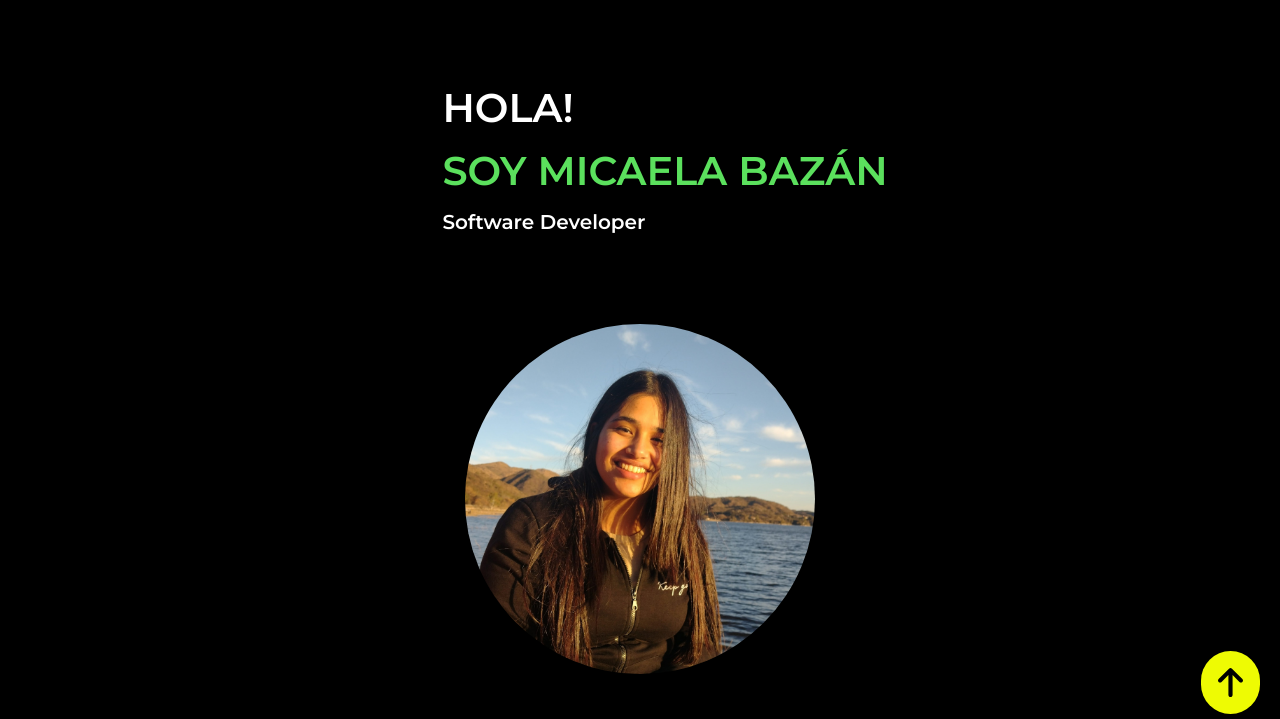
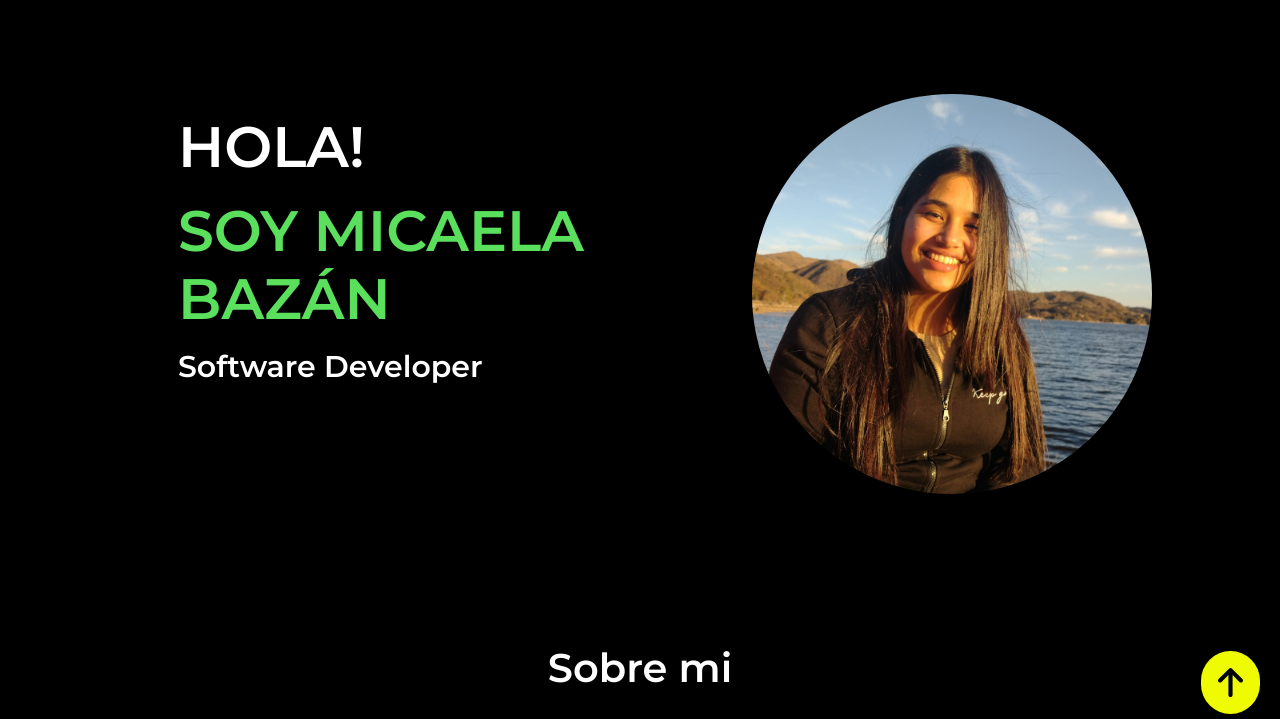
Before and after one commit to MicaBazan/my-portafolio, a website with bundled scripts: page index.html in a window 1280 px wide. Shown: the part 66-785 px from the top of the page. Built offline with nearby package versions, Linux system fonts and the light colour scheme.

Commit message:
home - desktop

```diff
--- a/assets/css/style.css
+++ b/assets/css/style.css
@@ -344,250 +344,47 @@ body{
     width: 25px;
 }
 
-/*
-.menu {
-    height: 65px;
-    width: 100vw;
-    display: flex;
-    justify-content: space-between;
-    align-items: center;
-}
-
-.contenedor-imagen-nav {
-    padding-left: 40px;
-}
-
-.contenedor-imagen-nav > img{
-    width: 43px;
-}
-
-.menu_items {
-    display: flex;
-    flex-direction: column;
-    list-style: none;
-    margin-right: 30px;
-    position: fixed;
-    width: 100vw;
-    height: calc(100% -65px);
-    background: #414141;
-    top: -100vw;
-    text-align: center;
-    transition: all .4s;
-}
-
-.nav-list {
-    border-radius: 3px;
-    margin: 30  0 0 0;
-    line-height: 30px;
-}
-
-.link__a {
-    padding: 7px 13px;
-    text-decoration: none;
-    font-size: 20px;
-    display: block;
-    color: white;
-    font-weight: bold;
-}
-
-.link__a :hover {
-    color: #e918e9;
-}
-
-/*.nav-list :hover, .active{
-    background-color: var(--color-verde);
-    transition: .6s;
-}*/
-/*
-.btn_menu {
-    margin-right: 30px;
-    font-size: 25px;
-    color: white;
-    cursor: pointer;
-}
-
-ul.show {
-    top: 65px;
-}
-
-@media screen and (max-width: 850px) and (orientation: landscape) {
-    .nav-list {
-        margin: 5px 0 0 0;
-    }
-    .menu_items {
-        overflow: scroll;
-        height: calc(100% - 65px);
+@media screen and (min-width: 768px) and (max-width: 1023px) {
+    .row-skills__div {
+        padding-left: 50px;
+        padding-right: 50px;
     }
 }
 
-
-/*
-.contenedor-nav {
-    background-color: black;
-    height: 65px;
-    width: 100vw;
-    display: flex;
-    justify-content: space-between;
-    align-items: center;
-    position: sticky;
-    top: 0;
-    /*border-bottom: 1px solid white;
-    box-shadow: 5px 0 10px rgba(0, 0, 0, .6);
-}
-
-.contenedor-imagen-nav {
-    padding-left: 20px;
-}
-
-.contenedor-imagen-nav > img{
-    width: 43px;
-}
-
-.navegador__ul {
-    display: flex;
-    list-style: none;
-    margin-right: 50px;
-    top: 65px;
-    position: fixed;
-    width: 100vw;
-    height: calc(100% - 65px);
-    background: #414141;
-    top: -150vw;
-    text-align: center;
-    transition: all .4s;
-    flex-direction: column;
-}
-
-.nav-list {
-    border-radius: 3px;
-    margin: 30px 0 0 0;
-    line-height: 30px;
-}
-
-.link__a {
-    padding: 7px 13px;
-    text-decoration: none;
-    font-size: 20px;
-    /*display block: para que los link ocupen todo el espacio disponible*/
-   /* display: block;
-    color: white;
-    font-weight: bold;
-}
-
-.link__a :hover {
-    color: var(--color-verde);
-}
-
-/*
-.nav-list :hover, .active {
-    background-color: var(--color-verde);
-    transition: .4s;
-}*/
-/*
-.btn-menu {
-    margin-right: 30px;
-    font-size: 27px;
-    color: white;
-    cursor: pointer;
-}
-
-ul.show {
-    top: 65px;
-}
-
-@media screen and (max-width: 850px) and (orientation: landscape) {
-    .nav-list {
-        margin: 5px 0 0 0;
-    }
-    .navegador__ul {
-        overflow: scroll;
-        height: calc(100% - 65px);
-    }
-}
-
-
-/*
-.link__a{
-    text-decoration: none;
-    color: white;
-}
-
-.contenedor-nav {
-    display: flex;
-    align-items: center;
-    justify-content: center;
-    padding-top: 20px;
-    padding-bottom: 5px;
-    background-color: black;
-    position: sticky;
-    top: 0;
-}
-
-.contenedor-imagen-nav {
-    width: 50%;
-}
-
-.contenedor-imagen-nav > img {
-    width: 10%;
-}
-
-
-.navegador__ul {
-    display: flex;
-    flex-direction: row;
-    gap: 20px;
-}
-
-.nav-list {
-    list-style: none;
-}
-
+@media screen and (min-width: 1024px) {
     .section-home {
-    padding-bottom: 200px;
+        padding-top: 70px;
     }
 
     .col-home__div {
-    display: flex;
         flex-direction: row;
-    justify-content: space-evenly;
-    padding-top: 105px;
+        justify-content: space-between;
+        padding-left: 10%;
+        padding-right: 10%;
     }
 
     .home-presentacion {
-    width: 30%;
-    display: flex;
-    flex-direction: column;
-    justify-content: center;
+        padding-right: 140px;
     }
 
     .home-presentacion__h2 {
-    font-size: 50px;
-    color: white;
+        font-size: 57px;
     }
 
     .home-presentacion__h3 {
-    font-size: 50px;
-    color: var(--color-verde);
+        font-size: 57px;
     }
 
     .home-presentacion__h4 {
-    font-size: 22px;
-    color: white;
+        font-size: 30px;
     }
 
-.home-perfil{
-    padding-right: 50px;
+    .home-perfil {
+        padding-top: 90px;
     }
 
     .home-perfil > img {
-    border-radius: 30%;
+        width: 400px;
+        border-radius: 50%;
     }
-
-.border {
-    border: 0;
-    border-top: 0.1px solid #999;
-    border-bottom: 0.1px solid #333;
-    height: 0;
-    width: 1010px;
 }
-*/
```
Lines whose indentation alone changed are shown as unchanged.
